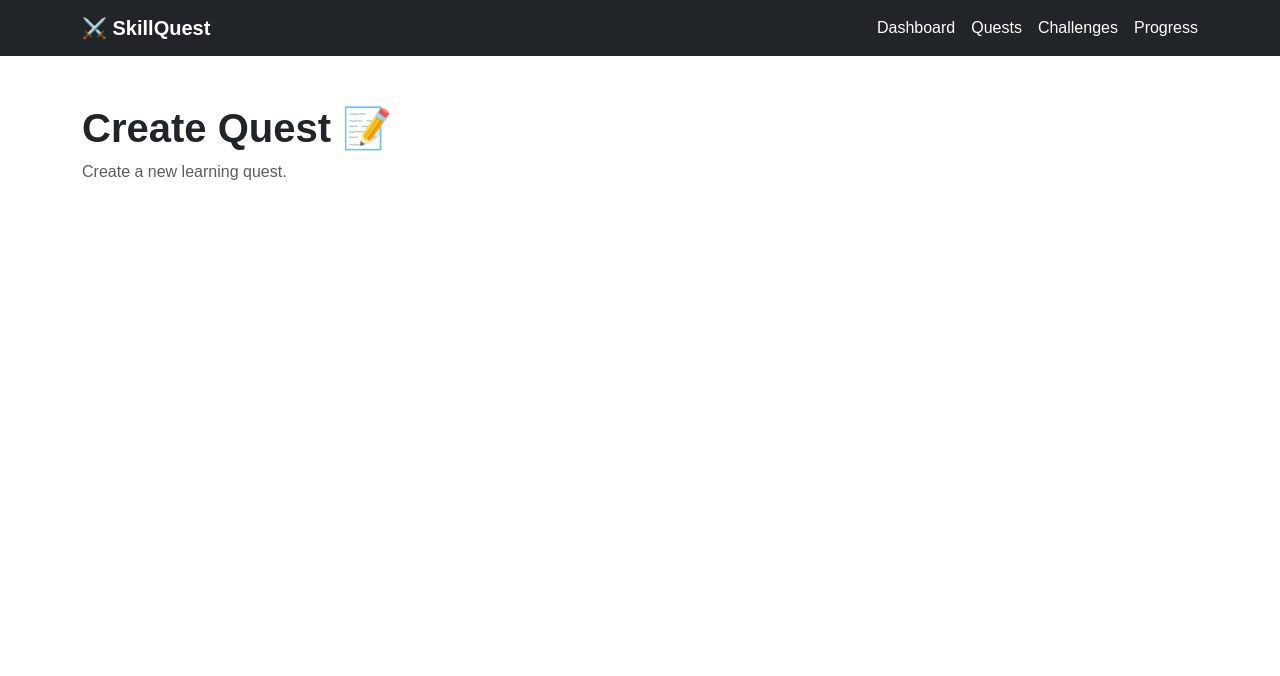
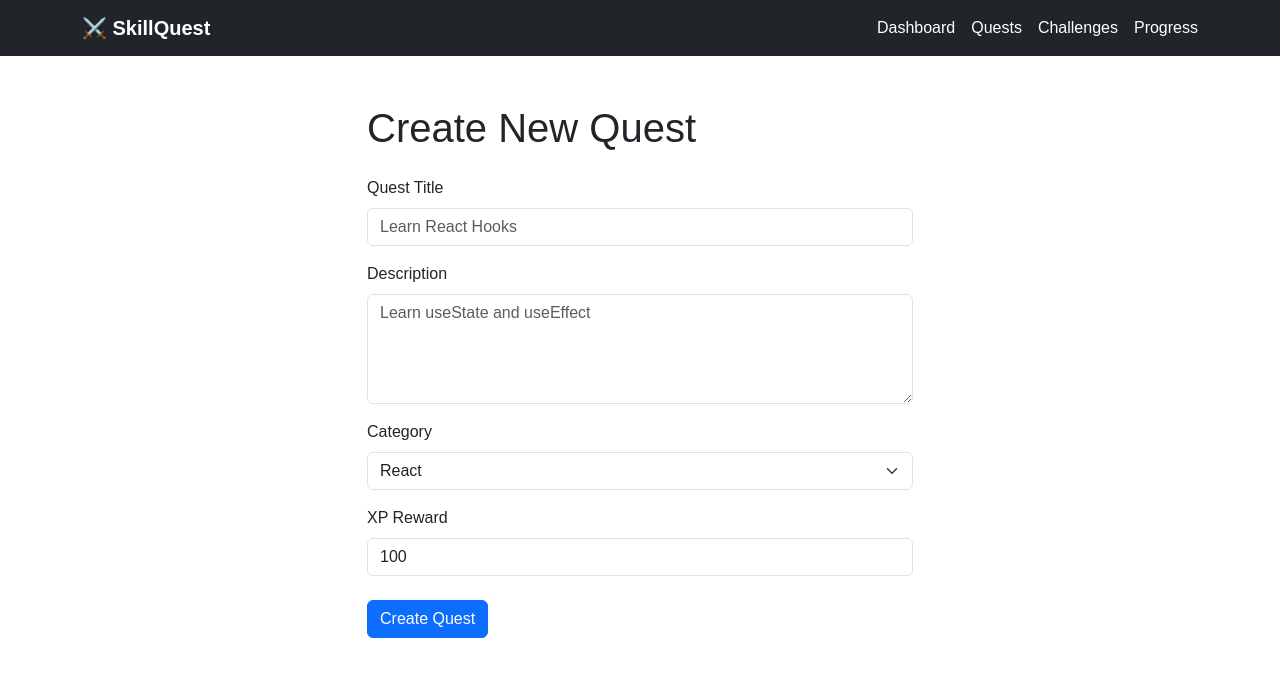
Before and after one commit to Ashfaq-collab/React_Skill_Quest, a React (Vite) app in the folder skillquest/: page /quests/create in a window 1280 px wide. Shown: the top 676 px of the page. Built offline with nearby package versions, Linux system fonts and the light colour scheme.

Commit message:
connect quest creation and completion

```diff
--- a/skillquest/src/App.jsx
+++ b/skillquest/src/App.jsx
@@ -1,4 +1,5 @@
 import { Routes, Route, Navigate } from "react-router-dom";
+import { useState } from "react";
 
 import Layout from "./components/Layout";
 
@@ -9,16 +10,60 @@ import Challenges from "./pages/Challenges";
 import Progress from "./pages/Progress";
 
 function App() {
+  const [quests, setQuests] = useState([
+    {
+      id: 1,
+      title: "Learn React Components",
+      description: "Understand how reusable React components work.",
+      category: "React",
+      xp: 100,
+      completed: true,
+    },
+    {
+      id: 2,
+      title: "Practice React Props",
+      description: "Build components that communicate using props.",
+      category: "React",
+      xp: 75,
+      completed: false,
+    },
+    {
+      id: 3,
+      title: "Build a Bootstrap Layout",
+      description: "Create a responsive layout using Bootstrap.",
+      category: "CSS",
+      xp: 50,
+      completed: false,
+    },
+  ]);
+
+  function handleCreateQuest(newQuest) {
+    setQuests((currentQuests) => [
+      ...currentQuests,
+      newQuest,
+    ]);
+  }
+
+  function handleCompleteQuest(questId) {
+    setQuests((currentQuests) =>
+      currentQuests.map((quest) =>
+        quest.id === questId
+          ? { ...quest, completed: true }
+          : quest
+      )
+    );
+  }
+
   return (
     <Routes>
       <Route element={<Layout />}>
-        <Route path="/" element={<Dashboard />} />
+        <Route path="/" element={<Dashboard quests={quests}  onCompleteQuest={handleCompleteQuest}/>} />
 
         <Route path="/quests" element={<Quests />} />
 
         <Route
           path="/quests/create"
-          element={<CreateQuest />}
+          element={<CreateQuest onCreateQuest={handleCreateQuest} />}
         />
 
         <Route
--- a/skillquest/src/pages/CreateQuest.jsx
+++ b/skillquest/src/pages/CreateQuest.jsx
@@ -1,13 +1,91 @@
-function CreateQuest() {
-  return (
-    <div className="container py-5">
-      <h1 className="fw-bold">Create Quest 📝</h1>
+import { useState } from "react";
 
-      <p className="text-muted">
-        Create a new learning quest.
-      </p>
-    </div>
-  );
+function CreateQuest({ onCreateQuest }) {
+    const [title, setTitle] = useState("");
+    const [description, setDescription] = useState("");
+    const [category, setCategory] = useState("React");
+    const [xp, setXp] = useState(100);
+
+    function handleSubmit(event) {
+        event.preventDefault();
+
+        const newQuest = {
+            id: Date.now(),
+            title,
+            description,
+            category,
+            xp,
+            completed: false,
+        };
+
+        onCreateQuest(newQuest);
+    }
+
+    return (
+        <div className="container py-5">
+            <div className="row justify-content-center">
+                <div className="col-md-8 col-lg-6">
+                    <h1 className="mb-4">Create New Quest</h1>
+
+                    <form onSubmit={handleSubmit}>
+                        <div className="mb-3">
+                            <label className="form-label">Quest Title</label>
+
+                            <input
+                                type="text"
+                                className="form-control"
+                                value={title}
+                                onChange={(event) => setTitle(event.target.value)}
+                                placeholder="Learn React Hooks"
+                            />
+                        </div>
+
+                        <div className="mb-3">
+                            <label className="form-label">Description</label>
+
+                            <textarea
+                                className="form-control"
+                                rows="4"
+                                value={description}
+                                onChange={(event) => setDescription(event.target.value)}
+                                placeholder="Learn useState and useEffect"
+                            />
+                        </div>
+
+                        <div className="mb-3">
+                            <label className="form-label">Category</label>
+
+                            <select
+                                className="form-select"
+                                value={category}
+                                onChange={(event) => setCategory(event.target.value)}
+                            >
+                                <option value="React">React</option>
+                                <option value="JavaScript">JavaScript</option>
+                                <option value="CSS">CSS</option>
+                            </select>
+                        </div>
+
+                        <div className="mb-4">
+                            <label className="form-label">XP Reward</label>
+
+                            <input
+                                type="number"
+                                className="form-control"
+                                value={xp}
+                                onChange={(event) => setXp(Number(event.target.value))}
+                                min="10"
+                            />
+                        </div>
+
+                        <button type="submit" className="btn btn-primary">
+                            Create Quest
+                        </button>
+                    </form>
+                </div>
+            </div>
+        </div>
+    );
 }
 
 export default CreateQuest;
--- a/skillquest/src/pages/Dashboard.jsx
+++ b/skillquest/src/pages/Dashboard.jsx
@@ -4,34 +4,7 @@ import StatCard from "../components/StatCard";
 import XPBar from "../components/XPBar";
 import QuestCard from "../components/QuestCard";
 
-function Dashboard() {
-    const [quests, setQuests] = useState([
-        {
-            id: 1,
-            title: "Learn React Components",
-            description: "Understand how reusable React components work.",
-            category: "React",
-            xp: 100,
-            completed: true,
-        },
-        {
-            id: 2,
-            title: "Practice React Props",
-            description: "Build components that communicate using props.",
-            category: "React",
-            xp: 75,
-            completed: false,
-        },
-        {
-            id: 3,
-            title: "Build a Bootstrap Layout",
-            description: "Create a responsive layout using Bootstrap.",
-            category: "CSS",
-            xp: 50,
-            completed: false,
-        },
-    ]);
-
+function Dashboard({quests, onCompleteQuest }) {
     const [xp, setXp] = useState(720);
     const [selectedCategory, setSelectedCategory] = useState("All");
 
@@ -42,13 +15,7 @@ function Dashboard() {
             return;
         }
 
-        setQuests((currentQuests) =>
-            currentQuests.map((quest) =>
-                quest.id === questId
-                    ? { ...quest, completed: true }
-                    : quest
-            )
-        );
+        onCompleteQuest(questId);
 
         setXp((currentXP) => currentXP + quest.xp);
     };
```
